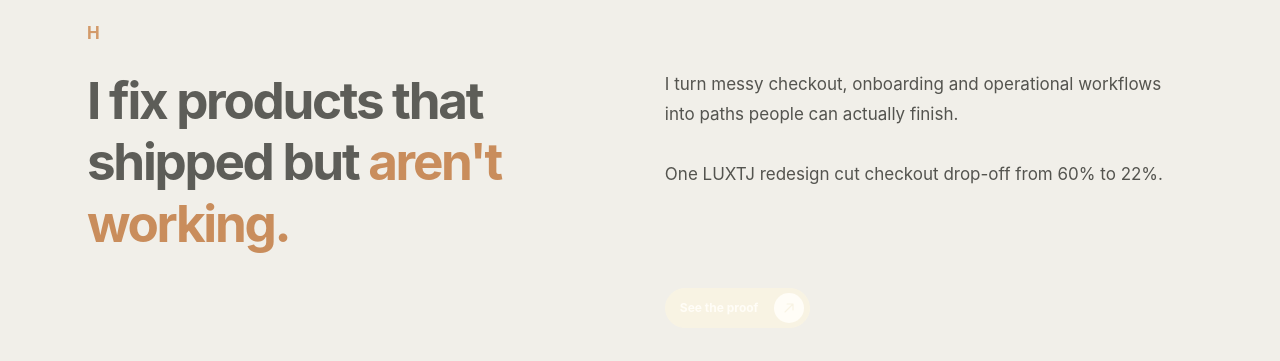
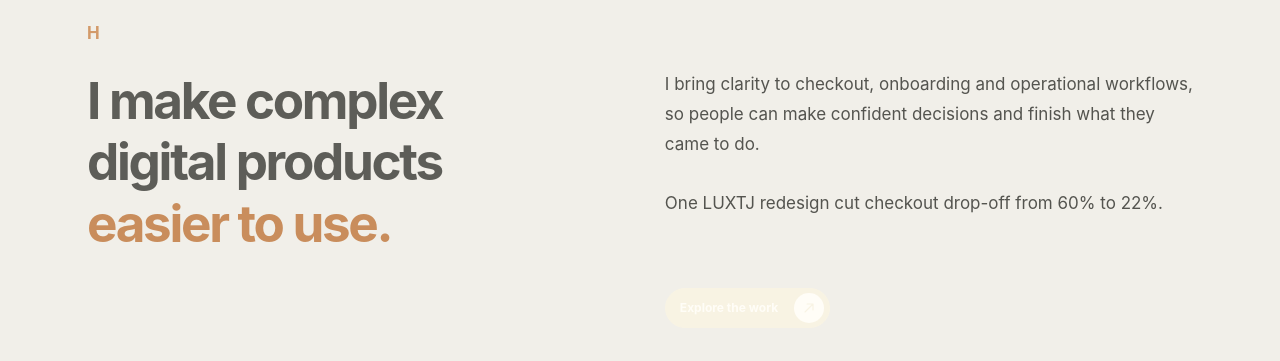
Before and after one commit to Akshayux/akshay-portfolio, a Next.js app: page / in a window 1280 px wide. Shown: the part 409-770 px from the top of the page. Built offline with nearby package versions, Linux system fonts and the light colour scheme.

Commit message:
Clarify homepage message and hero CTA contrast

```diff
--- a/app/page.tsx
+++ b/app/page.tsx
@@ -10,9 +10,9 @@ export default function Home(){return <PageFrame>
       <div className="hero-introduction">
         <LanguageGreeting className="reveal"/>
         <div className="hero-copy hero-copy-body reveal">
-          <h1 id="hero-title" className="hero-statement">I fix products that shipped but <span>aren&apos;t working.</span></h1>
-          <div className="hero-support"><p>I turn messy checkout, onboarding and operational workflows into paths people can actually finish.</p><p>One LUXTJ redesign cut checkout drop-off from 60% to 22%.</p></div>
-          <div className="hero-cta-row"><Link className="button hero-primary-button" href="/work" data-cursor-label="View"><span>See the proof</span><span className="button-icon" aria-hidden="true"><Arrow/></span></Link></div>
+          <h1 id="hero-title" className="hero-statement">I make complex digital products <span>easier to use.</span></h1>
+          <div className="hero-support"><p>I bring clarity to checkout, onboarding and operational workflows, so people can make confident decisions and finish what they came to do.</p><p>One LUXTJ redesign cut checkout drop-off from 60% to 22%.</p></div>
+          <div className="hero-cta-row"><Link className="button hero-primary-button" href="/work" data-cursor-label="View"><span>Explore the work</span><span className="button-icon" aria-hidden="true"><Arrow/></span></Link></div>
         </div>
       </div>
     </div>
--- a/app/refinements.css
+++ b/app/refinements.css
@@ -503,6 +503,12 @@ body{overflow-x:hidden}
   color:var(--white);
 }
 
+/* The home hero CTA is intentionally high contrast on the bright first fold. */
+.hero-centered .hero-primary-button{background:#1d2519;border-color:#1d2519;color:#fffbea}
+.hero-centered .hero-primary-button .button-icon{background:#d19866;color:#1d2519}
+.hero-centered .hero-primary-button:hover,.hero-centered .hero-primary-button:focus-visible{background:#d19866;border-color:#d19866;color:#1d2519}
+.hero-centered .hero-primary-button:hover .button-icon,.hero-centered .hero-primary-button:focus-visible .button-icon{background:#1d2519;color:#fffbea}
+
 /* Use the actual Simpo product interface as the case-study visual anchor. */
 .simpo-hero-media{padding:28px;background:#dfe5ff}
 .simpo-hero-media img{width:min(100%,1040px);max-height:620px;object-fit:contain}
```
